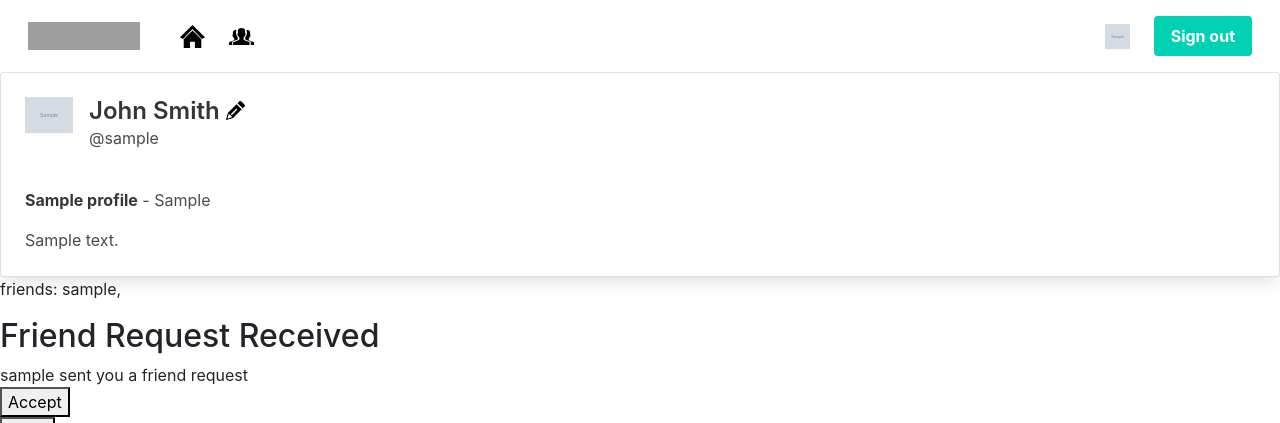
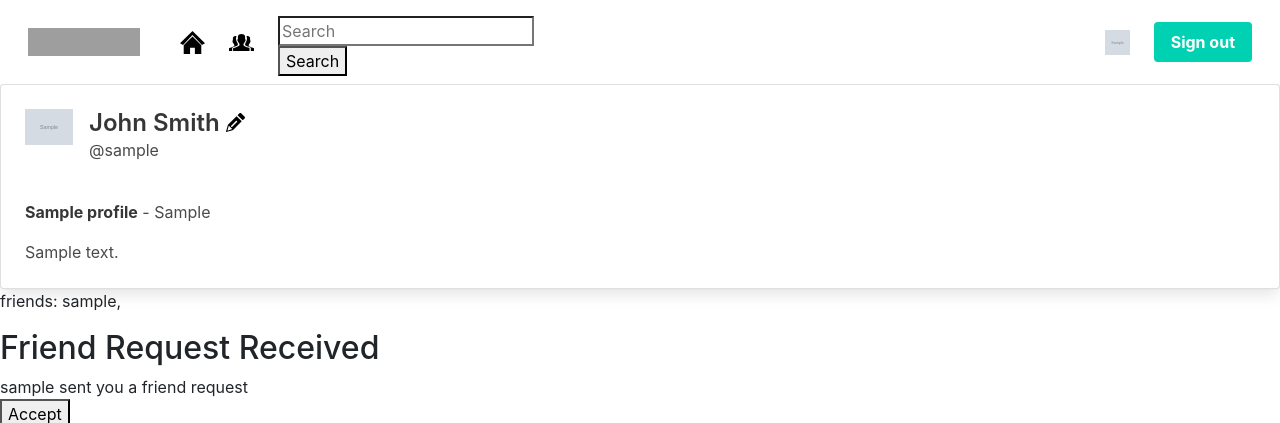
Before and after one commit to Dee-McG/LGBTQ-Networking-Platform, a Django app: page /profile/user/1/ in a window 1280 px wide. Shown: the top 423 px of the page. Run offline with Django 4.2, Linux system fonts and the light colour scheme; a user stored in the database is signed in; tables that the repository leaves empty hold one stand-in row (values such as "Sample post"); grey boxes marked "Sample" are stand-in pictures; parts of the project's set-up code (start-up, migrations or seed data) failed here and were passed over; some libraries are stand-ins or nearby versions; grey boxes are pictures that could not be loaded.

Commit message:
Adding the search bar

```diff
--- a/home/views.py
+++ b/home/views.py
@@ -2,7 +2,6 @@ from django.views.generic import TemplateView
 from django.contrib.auth.mixins import LoginRequiredMixin
 
 from profiles.models import Profile
-
 
 class IndexView(LoginRequiredMixin, TemplateView):
     """Home Page View"""
--- a/profiles/urls.py
+++ b/profiles/urls.py
@@ -5,7 +5,8 @@ from .views import (
     accept_friend_request,
     deny_friend_request,
     remove_friend,
-    EditProfile
+    EditProfile,
+    SearchView
     )
 
 urlpatterns = [
@@ -27,4 +28,5 @@ urlpatterns = [
         'profile/remove-friend/<int:friend_id>/',
         remove_friend,
         name='remove_friend'),
+    path('search/', SearchView.as_view(), name='search'),
 ]
--- a/profiles/views.py
+++ b/profiles/views.py
@@ -3,14 +3,18 @@ from django.forms.models import BaseModelForm
 from django.shortcuts import render, redirect, get_object_or_404
 from django.contrib import messages
 from django.contrib.auth.models import User
-from django.views.generic import TemplateView, UpdateView
+from django.views.generic import TemplateView, UpdateView, ListView
 from django.contrib.auth.decorators import login_required
 from .models import Profile, FriendRequest
 #from .models import ProfileForm
 from .forms import ProfileForm
 from django.contrib.auth.mixins import UserPassesTestMixin, LoginRequiredMixin
+from .models import Profile
+
 
 from django.http import HttpResponse
+
+from django.db.models import Q
 
 # Create your views here.
 
@@ -128,3 +132,23 @@ class EditProfile(LoginRequiredMixin, UserPassesTestMixin, UpdateView):
 
     def test_func(self):
         return self.request.user == self.get_object().user
+
+
+class SearchView(ListView):
+    """Search for a profile"""
+    template_name = 'search_results.html'
+    context_object_name = 'search_results'
+
+    def get_queryset(self):
+        query = self.request.GET.get('q')
+
+        if query:
+            profiles = Profile.object.filter(
+                 Q(user__username__icontains=query)
+            )
+            posts = Post.objects.filter(title__icontains=query)
+            return profiles.union(posts)
+
+        else:
+            users = self.model.objects.all()
+            return users
--- a/templates/includes/header.html
+++ b/templates/includes/header.html
@@ -23,6 +23,13 @@
         <a class="navbar-item" href="{% url 'groups' %}">
           <img src="{% static '/icons/group.svg' %}" alt="Group Icon" class="nav-pic">
         </a>
+        <!-- Search form -->
+        <div class="navbar-item">
+          <form method="get" action="{% url 'search' %}">
+            <input type="search" name="q" placeholder="Search" aria-label="Search">
+            <button class="buttons" type="submit">Search</button>
+          </form>
+        </div>
       </div>
 
       <div class="navbar-end">
@@ -30,7 +37,8 @@
           {% if request.user.is_authenticated %}
           {% if request.user.profile.image %}
           <a href="{% url 'profile' request.user.id %}">
-                <img src="{{ request.user.profile.image.url }}" alt="{{request.user.username}}'s profile image" class="nav-pic">
+            <img src="{{ request.user.profile.image.url }}" alt="{{request.user.username}}'s profile image"
+              class="nav-pic">
           </a>
           {% else %}
           <a href="{% url 'profile' request.user.id %}">
```
Also changed, not shown: templates/search_results.html (added, +14 -0 lines), db.sqlite3 (added). Lines whose indentation alone changed are shown as unchanged.
